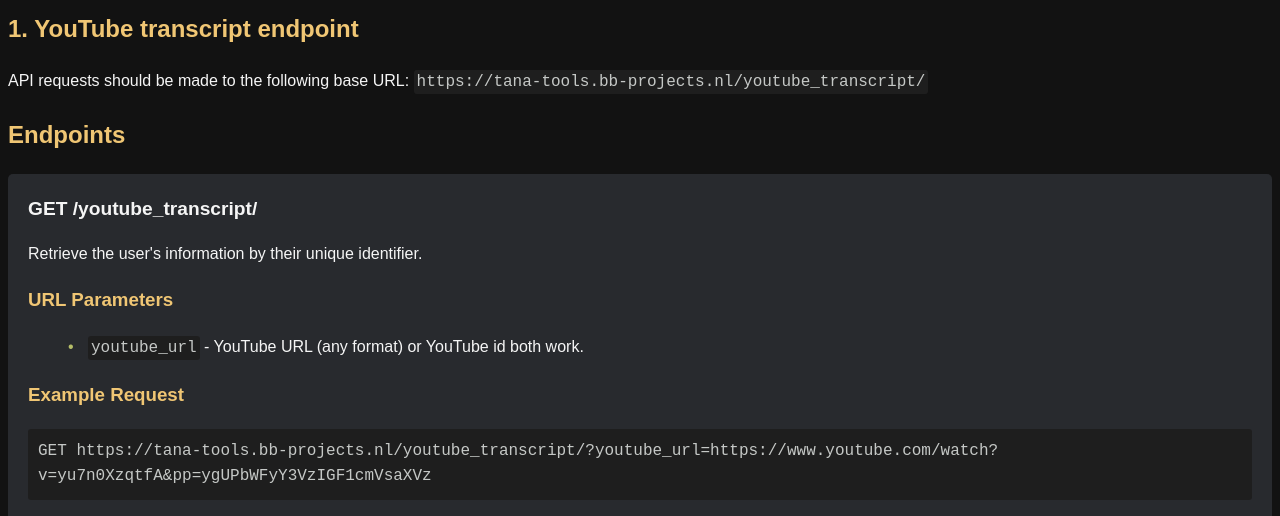
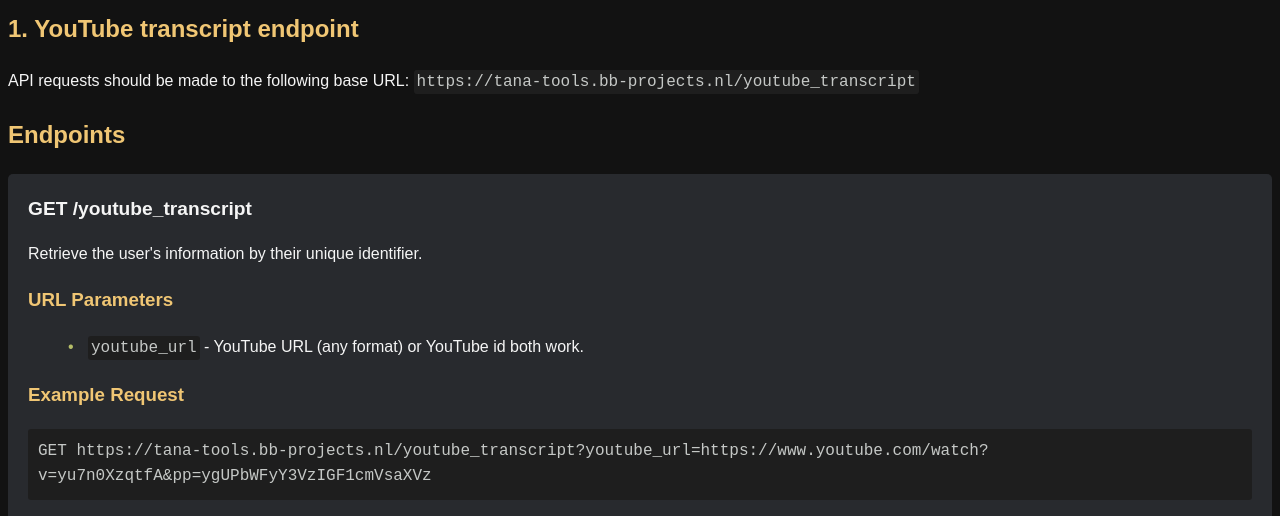
Before and after one commit to carbonemys/tana-tools, a plain HTML site: page pages/index.html in a window 1280 px wide. Shown: the part 188-704 px from the top of the page. Drawn offline with Linux system fonts and the light colour scheme.

Commit message:
fix: incorrect endpoint docs

```diff
--- a/pages/index.html
+++ b/pages/index.html
@@ -95,12 +95,12 @@
     <h2>1. YouTube transcript endpoint</h2>
     <p>
       API requests should be made to the following base URL:
-      <code>https://tana-tools.bb-projects.nl/youtube_transcript/</code>
+      <code>https://tana-tools.bb-projects.nl/youtube_transcript</code>
     </p>
 
     <h2>Endpoints</h2>
     <div class="endpoint">
-      <div class="endpoint-name">GET /youtube_transcript/</div>
+      <div class="endpoint-name">GET /youtube_transcript</div>
       <div class="endpoint-description">
         <p>Retrieve the user's information by their unique identifier.</p>
         <h3>URL Parameters</h3>
@@ -112,7 +112,7 @@
         </ul>
         <h3>Example Request</h3>
         <pre>
-GET https://tana-tools.bb-projects.nl/youtube_transcript/?youtube_url=https://www.youtube.com/watch?v=yu7n0XzqtfA&pp=ygUPbWFyY3VzIGF1cmVsaXVz</pre
+GET https://tana-tools.bb-projects.nl/youtube_transcript?youtube_url=https://www.youtube.com/watch?v=yu7n0XzqtfA&pp=ygUPbWFyY3VzIGF1cmVsaXVz</pre
         >
         <h3>Response</h3>
         <p>Raw text with the youtube transcript if available.</p>
```
